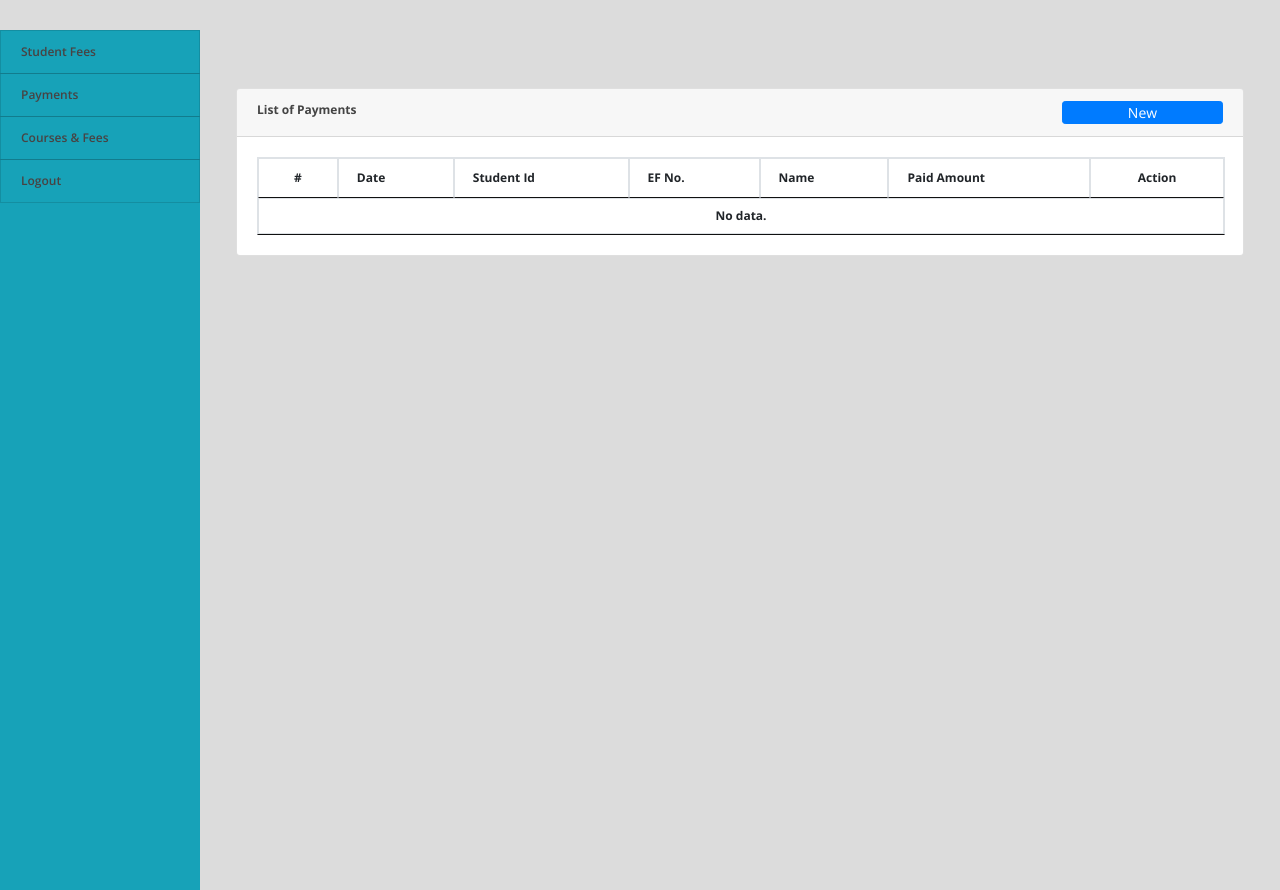
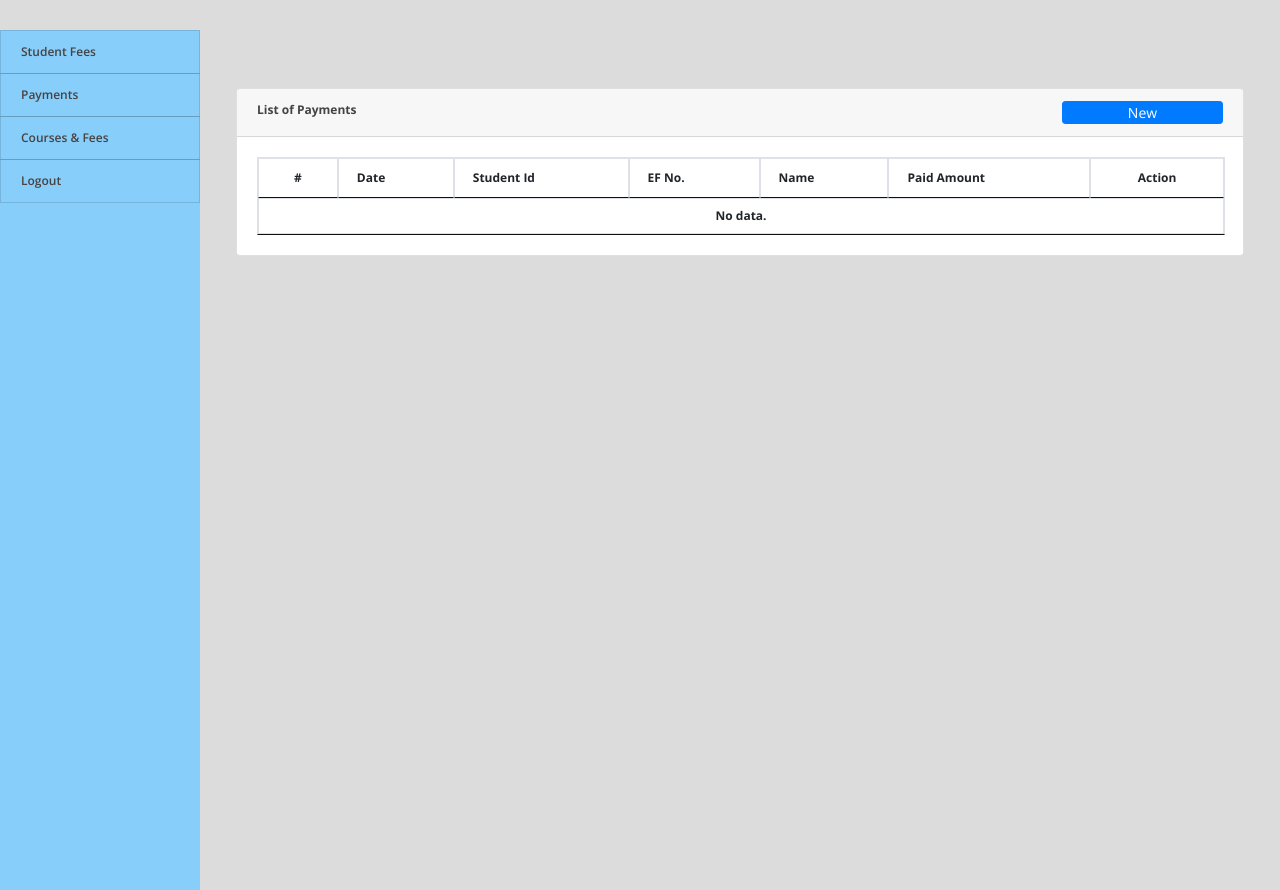
Before and after one commit to gyrodope69/school-management-website, a PHP site: page /school-management-website/accountant/index.php in a window 1280 px wide. Run offline with PHP 8.4, Linux system fonts and the light colour scheme; a user stored in the database is signed in; data comes from the database, SQL or seed files in the repository; data that the repository does not hold is empty.

Commit message:
Update navbar.php

```diff
--- a/accountant/navbar.php
+++ b/accountant/navbar.php
@@ -8,7 +8,7 @@
 	}
 </style>
 
-<nav id="sidebar" class='mx-lt-5 bg-info'>
+<nav id="sidebar" class='mx-lt-5' style="background-color:#87CEFA">
 
 	<div class="sidebar-list">
 		<a href="index.php?page=fees" class="nav-item nav-fees"><span class='icon-field'><i class="fa fa-money-check "></i></span> Student Fees</a>
```
